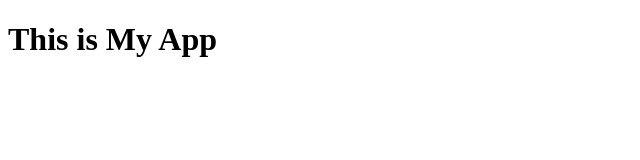
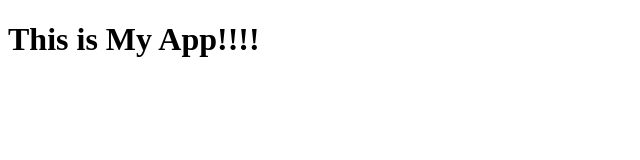
Before and after one commit to umardaraz123/practice, a plain HTML site: page index.html in a window 1280 px wide. Shown: the full height of the page, 0-640 px from the left. Drawn offline with Linux system fonts and the light colour scheme.

Commit message:
modifeid both files

```diff
--- a/app.js
+++ b/app.js
@@ -0,0 +1 @@
+console.log('hello')
--- a/index.html
+++ b/index.html
@@ -6,6 +6,6 @@
     <title>Document</title>
 </head>
 <body>
-    <h1>This is My App</h1>
+    <h1>This is My App!!!!</h1>
 </body>
 </html>
```
